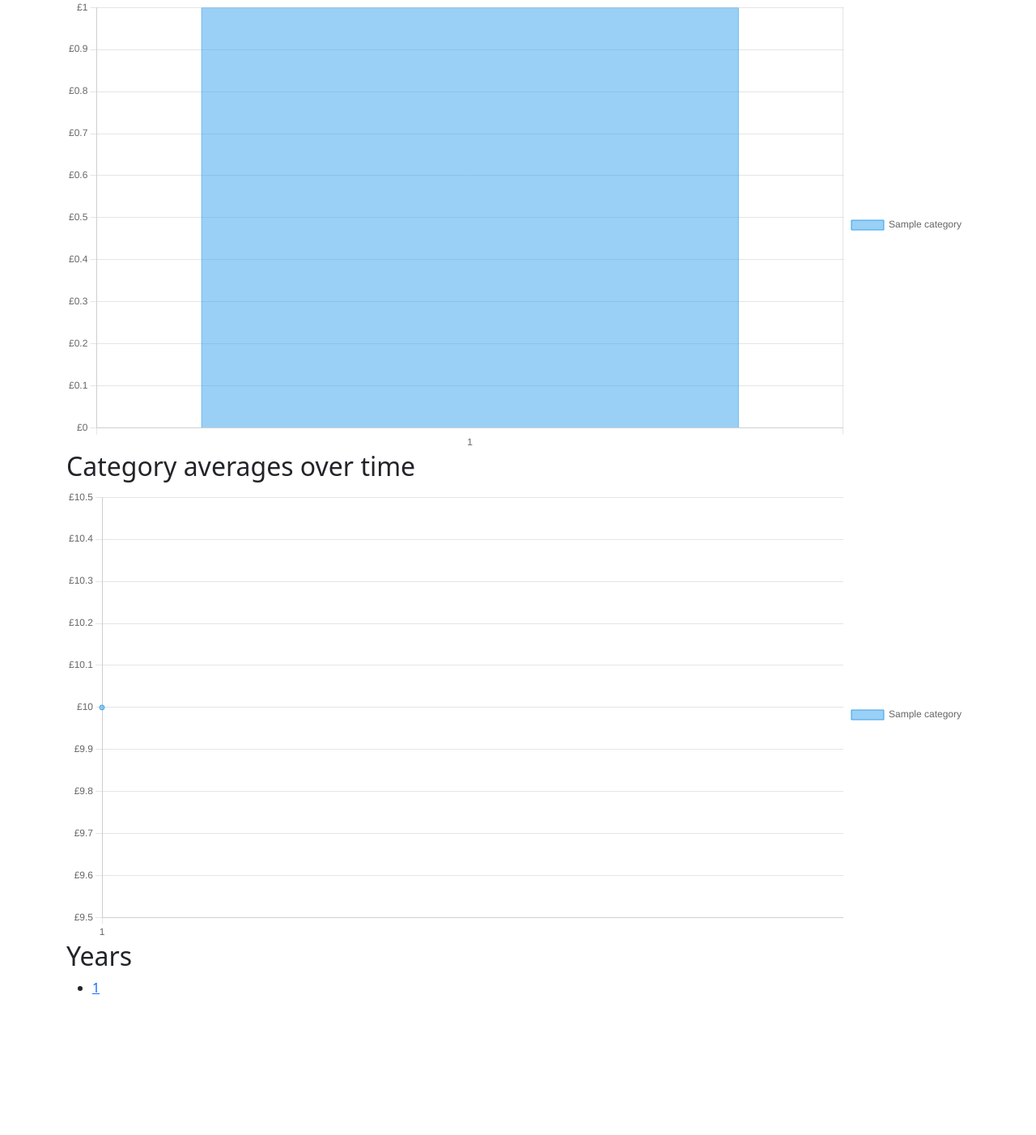
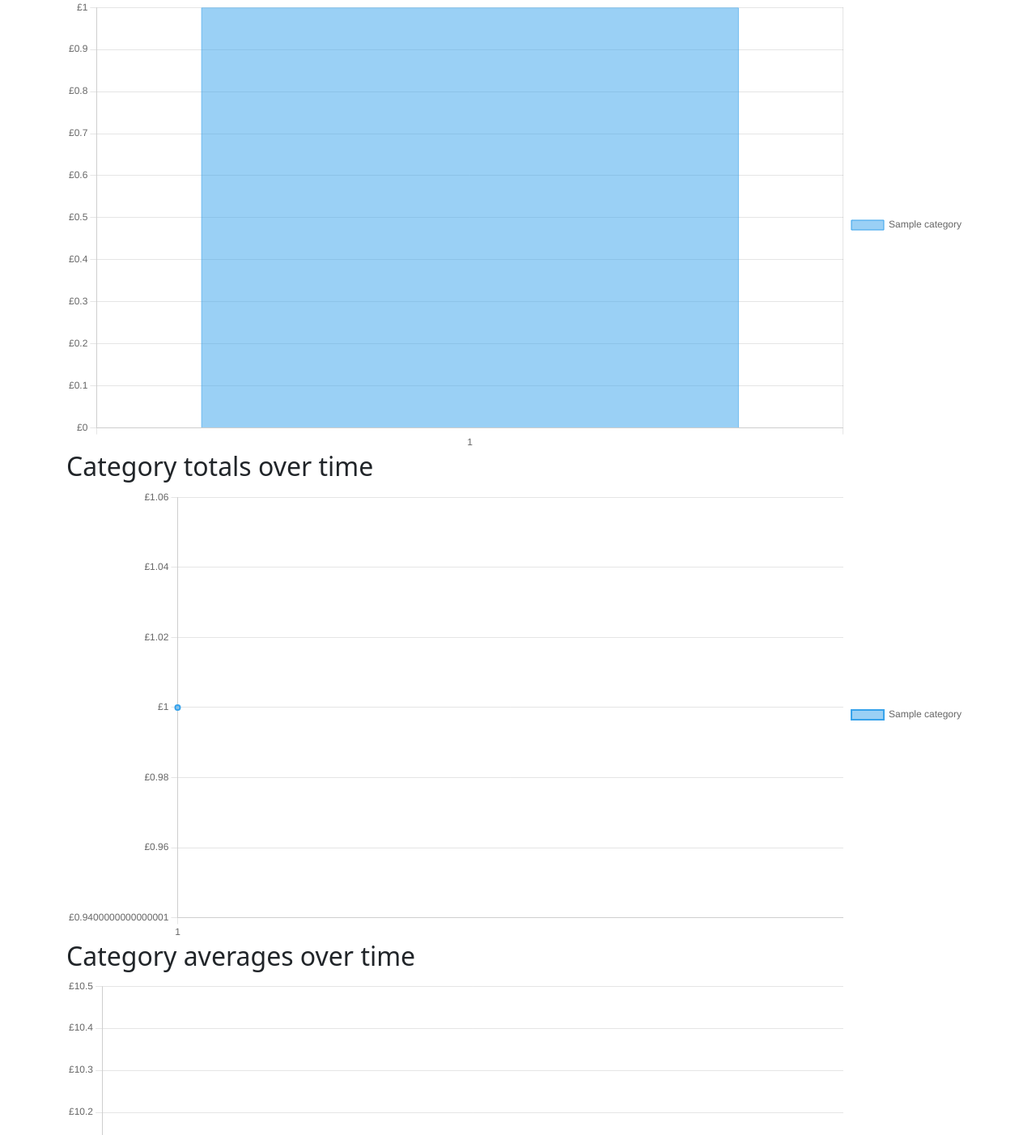
Before and after one commit to jameshanlon/finances, a Python web app: template templates/index.html in a window 1280 px wide. Shown: the part 183-1585 px from the top of the page at 81% size. Before the commit the page ends 1411 px from the top, so only its background shows below. Run offline with Jinja, Linux system fonts and the light colour scheme; the template is opened without the code that fills it: most values are stand-ins (such as "Sample title", 1, 10 or a date in 2020); style sheets or scripts are compiled from the project's sources.

Commit message:
Category totals chart

```diff
--- a/templates/index.html
+++ b/templates/index.html
@@ -14,6 +14,9 @@
 
     <h2>Summary</h2>
     <div><canvas id="all-years-chart"></canvas></div>
+
+    <h2>Category totals over time</h2>
+    <div><canvas id="category-totals-chart"></canvas></div>
 
     <h2>Category averages over time</h2>
     <div><canvas id="categories-chart"></canvas></div>
@@ -76,6 +79,60 @@
       });
     </script>
 
+    <!-- Yearly totals per category as separate series -->
+    <script>
+      const category_totals_ctx = document.getElementById('category-totals-chart');
+      new Chart(category_totals_ctx, {
+        type: 'line',
+        data: {
+          labels: [{% for year in dataset.years %} '{{year.index}}', {% endfor %} ],
+          datasets: [
+          {% for category in categories %}
+          {
+            label: '{{category.name}}',
+            data: [
+              {% for year in dataset.years %}
+              {{year.total_amount(category)}},
+              {% endfor %}
+            ],
+            borderWidth: 2,
+            fill: false,
+            tension: 0.1,
+          },
+          {% endfor %}
+          ]
+        },
+        options: {
+          responsive: true,
+          interaction: {
+            mode: 'index',
+            intersect: false,
+          },
+          scales: {
+            y: {
+              ticks: {
+                callback: function(value, index, ticks) {
+                  return '£' + value;
+                }
+              }
+            }
+          },
+          plugins: {
+            legend: {
+              position: 'right',
+            },
+            tooltip: {
+              callbacks: {
+                label: function(context) {
+                  return context.dataset.label + ': £' + context.parsed.y.toFixed(2);
+                }
+              }
+            }
+          },
+        }
+      });
+    </script>
+
     <!-- Summary graph for each category over all years-->
     <script>
       const categories_ctx = document.getElementById('categories-chart');
```
